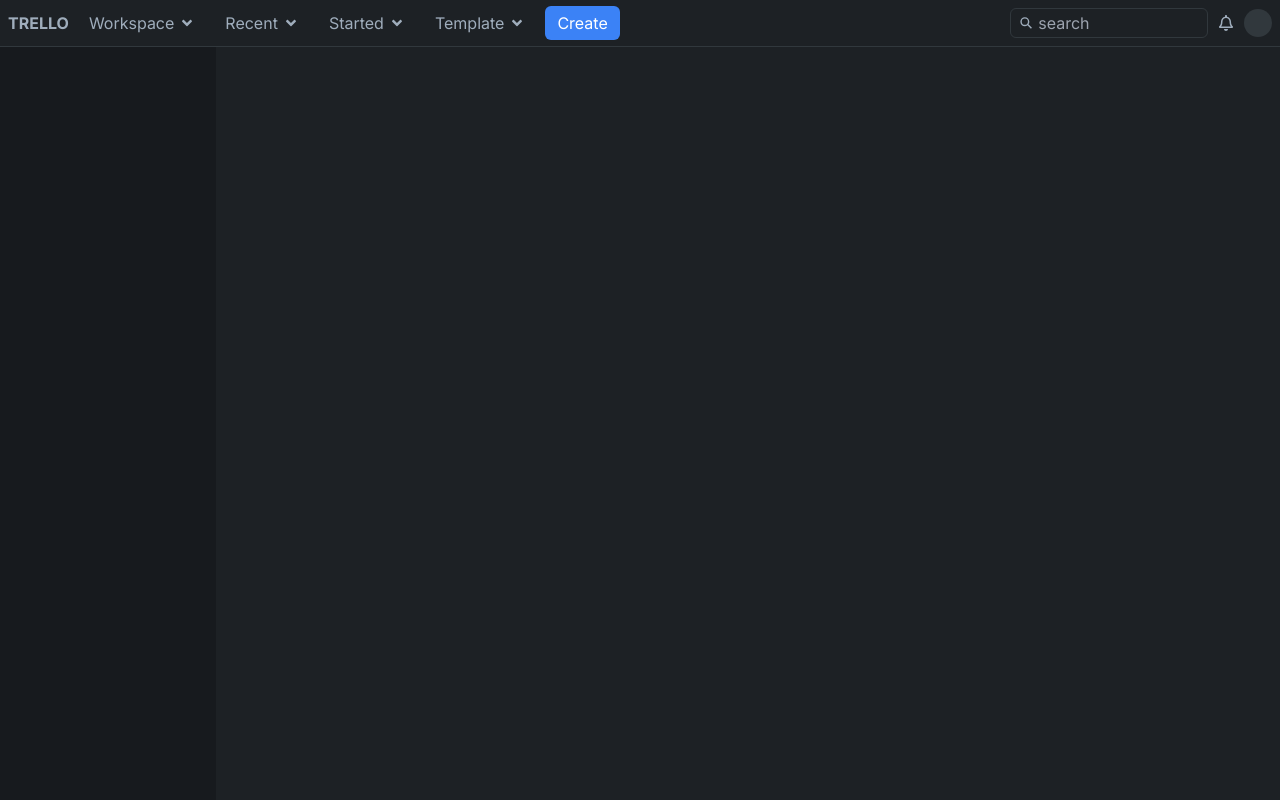
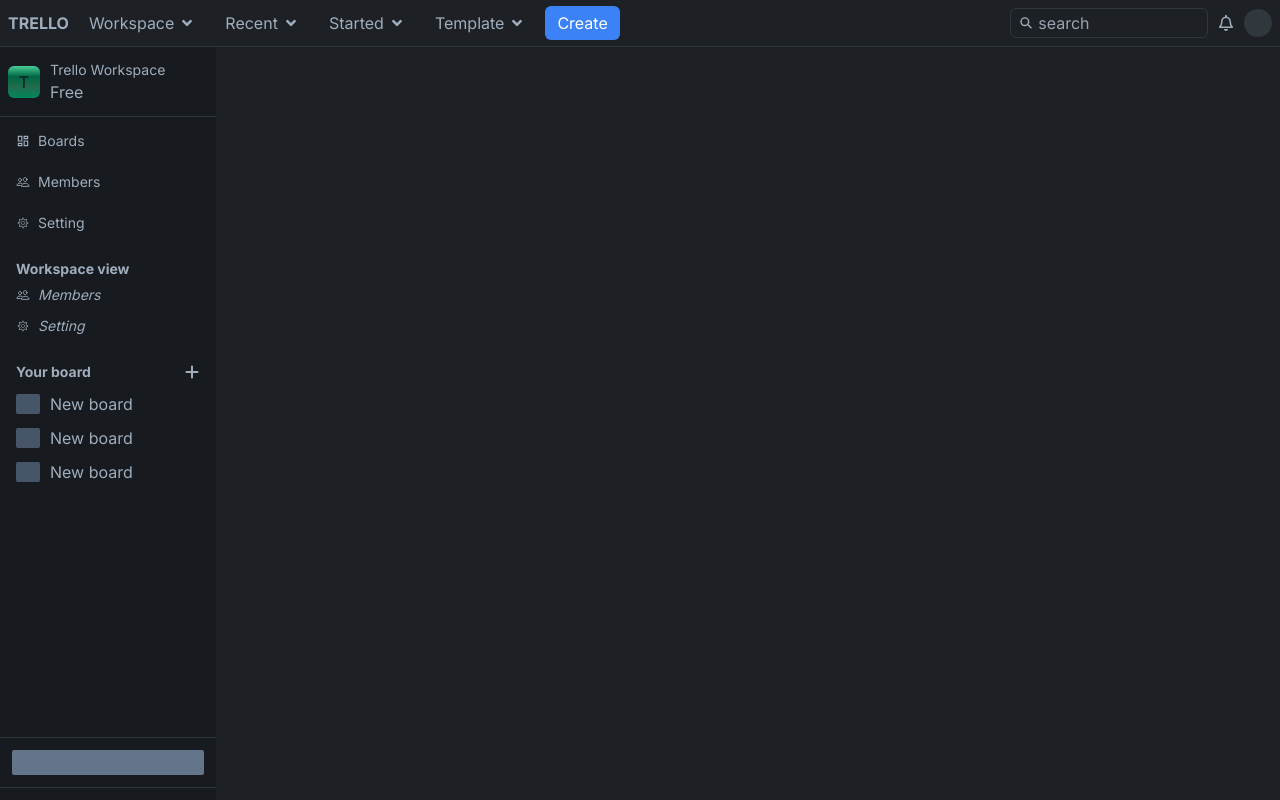
Before and after one commit to sakibsarkar/trello-dashboard, a Next.js app: page / in a window 1280 px wide. Built offline with nearby package versions, Linux system fonts and the light colour scheme.

Commit message:
sidebar created

```diff
--- a/src/app/globals.css
+++ b/src/app/globals.css
@@ -1,3 +1,7 @@
 @tailwind base;
 @tailwind components;
 @tailwind utilities;
+
+.logoGradient {
+    background: linear-gradient(#4BCE97, #006644, #216E4E, #00875a);
+}
--- a/src/shared/Sidebar/Sidebar.tsx
+++ b/src/shared/Sidebar/Sidebar.tsx
@@ -1,8 +1,77 @@
-import React from "react";
+import Link from "next/link";
+import { CiSettings } from "react-icons/ci";
+import { FaPlus } from "react-icons/fa6";
+import { IoPeopleOutline } from "react-icons/io5";
+import { MdOutlineDashboard } from "react-icons/md";
 
 const Sidebar = () => {
     return (
-        <div className="w-[260px] h-full bg-[#171a1e]">
+        <div className="w-[260px] h-full bg-[#171a1e] flex flex-col justify-between items-center text-[#9fadbc] pb-[12px]">
+            {/* top */}
+            <div className="px-[8px] py-[12px] border-b-[1px] border-[#31383d] flex justify-start items-center gap-[10px] w-full">
+
+                <div className="logoGradient w-[32px] h-[32px] flex justify-center items-center rounded-md ">
+                    <h1 className="text-[#171a1e]">T</h1>
+                </div>
+
+                <div className="flex flex-col justify-between items-start">
+                    <p className="text-[14px]">Trello Workspace</p>
+                    <p>Free</p>
+                </div>
+            </div>
+
+            {/* mid  */}
+
+            <div className="w-full h-full pl-[16px] py-[8px] flex flex-col justify-start items-start gap-[20px] ">
+
+                <div className="flex flex-col justify-start items-center text-[14px] gap-[10px]">
+                    <Link href={"/"} className="text-[#9fadbc] py-[5px] w-full flex justify-start items-center gap-[8px] text-[14px]"><MdOutlineDashboard />Boards</Link>
+                    <Link href={"/"} className="text-[#9fadbc] py-[5px] w-full flex justify-start items-center gap-[8px] text-[14px]"><IoPeopleOutline />Members</Link>
+                    <Link href={"/"} className="text-[#9fadbc] py-[5px] w-full flex justify-start items-center gap-[8px] text-[14px]"><CiSettings />Setting</Link>
+                </div>
+
+
+                <div>
+                    <h4 className="text-[14px] font-[700]">Workspace view</h4>
+                    <div className="flex flex-col italic">
+                        <Link href={"/"} className="text-[#9fadbc] py-[5px] w-full flex justify-start items-center gap-[8px] text-[14px]"><IoPeopleOutline />Members</Link>
+                        <Link href={"/"} className="text-[#9fadbc] py-[5px] w-full flex justify-start items-center gap-[8px] text-[14px]"><CiSettings />Setting</Link>
+                    </div>
+                </div>
+
+                <div className="w-full flex flex-col items-start justify-start gap-[10px]">
+                    <div className="flex justify-between items-center w-full pr-[16px]">
+                        <h4 className="text-[14px] font-[700]">Your board</h4>
+                        <FaPlus />
+                    </div>
+                    <div className="flex flex-col items-start justify-start gap-[10px] w-full">
+
+                        <div className="w-full flex justify-start items-center gap-[10px]">
+                            <div className="w-[24px] h-[20px] bg-slate-600 rounded-sm"></div>
+                            <p>New board</p>
+                        </div>
+
+                        <div className="w-full flex justify-start items-center gap-[10px]">
+                            <div className="w-[24px] h-[20px] bg-slate-600 rounded-sm"></div>
+                            <p>New board</p>
+                        </div>
+
+                        <div className="w-full flex justify-start items-center gap-[10px]">
+                            <div className="w-[24px] h-[20px] bg-slate-600 rounded-sm"></div>
+                            <p>New board</p>
+                        </div>
+
+                    </div>
+                </div>
+
+
+            </div>
+
+            {/* bottom */}
+
+            <div className="w-full h-[56px] flex justify-center items-center border-b-[1px] border-t-[1px] border-[#31383d] p-[12px]">
+                <div className="w-full h-full bg-slate-500 rounded-sm"></div>
+            </div>
 
         </div>
     );
```
